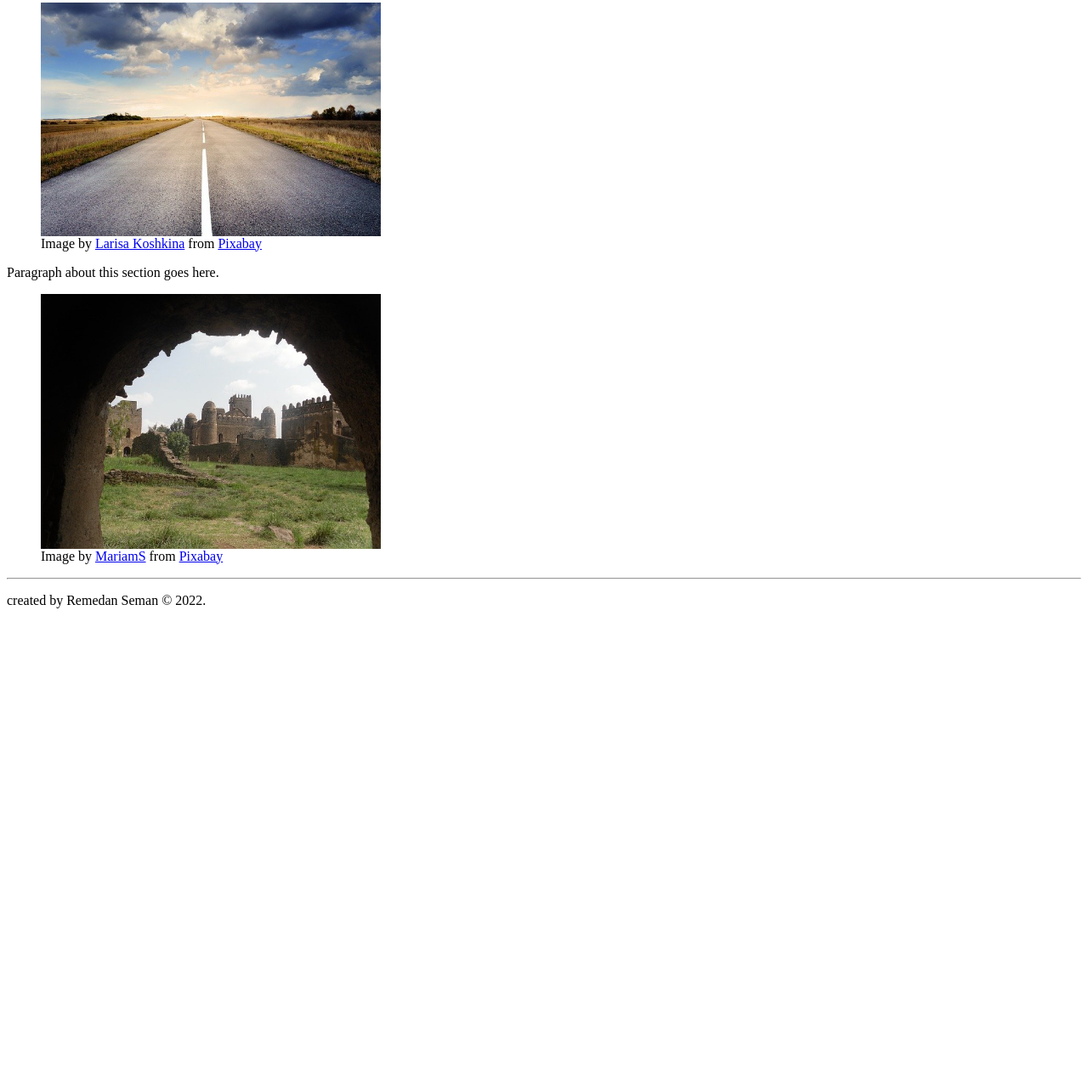
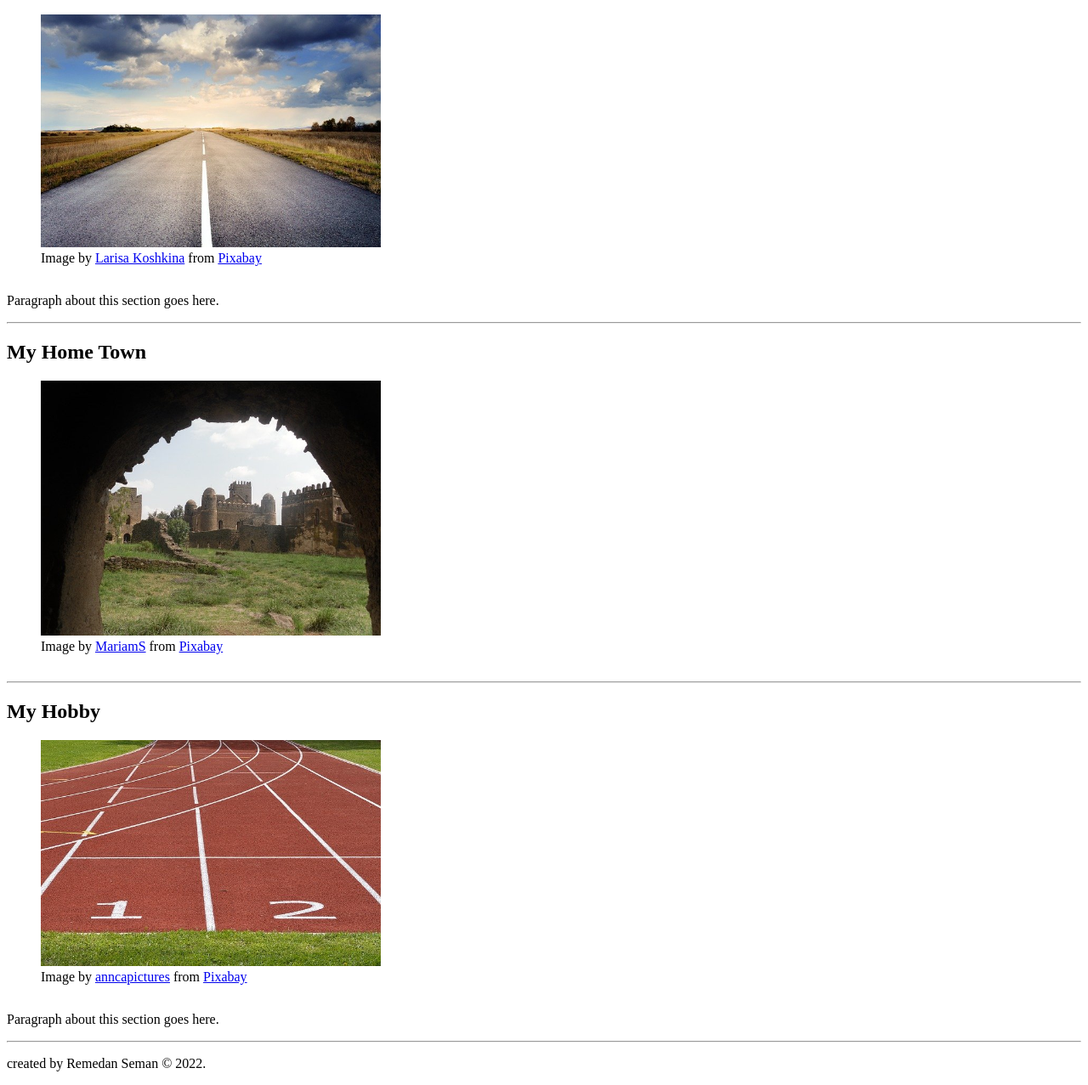
Before and after one commit to rrremedan/webpage-project, a plain HTML site: page index.html in a window 1280 px wide. Shown: the part 148-1425 px from the top of the page at 85% size. Before the commit the page ends 880 px from the top, so only its background shows below. Drawn offline with Linux system fonts and the light colour scheme.

Commit message:
adding somr hader

```diff
--- a/index.html
+++ b/index.html
@@ -1,10 +1,15 @@
-<!DOCTYPE
+<!DOCTYPE html>
 <html lang="en">
 <head>
     <meta charset="UTF-8">
     <meta http-equiv="X-UA-Compatible" content="IE=edge">
     <meta name="viewport" content="width=device-width, initial-scale=1.0">
     <title>Document</title>
+    <style>
+        figure {
+            margin-bottom: 2em;
+        }
+    </style>
 </head>
 <body>
     <header>
@@ -15,12 +20,15 @@
         your web page. OR attention - getter. </p>
     </header>
     <main>
-        <h2> Section Header goes here </h2>
+        <h2> welcome </h2>
         <figure>
             <img src="images/road-gb9f4dfacd_640.jpg" alt="picture of a rode" width="400">
             <figcaption>Image by <a href="https://pixabay.com/users/larisa-k-1107275/?utm_source=link-attribution&amp;utm_medium=referral&amp;utm_campaign=image&amp;utm_content=220058">Larisa Koshkina</a> from <a href="https://pixabay.com/?utm_source=link-attribution&amp;utm_medium=referral&amp;utm_campaign=image&amp;utm_content=220058">Pixabay</a></figcaption>
         </figure>
         <p> Paragraph about this section goes here. </p>
+        <hr>
+
+        <h2> My Home Town </h2>
         <figure>
             <img src="images/gonder-g234a4109c_640.jpg" alt="image gonder" width='400'>
             <figcaption>
@@ -28,6 +36,18 @@
             </figcaption>
         </figure>
 
+        <hr>
+
+        <h2>
+            My Hobby
+        </h2>
+        <figure>
+            <img src="images\tartan-track-g4e288226f_640.jpg" alt="my hobby" width='400'>
+            <figcaption>
+                 Image by <a href="https://pixabay.com/users/anncapictures-1564471/?utm_source=link-attribution&utm_medium=referral&utm_campaign=image&utm_content=2678544">anncapictures</a> from <a href="https://pixabay.com/?utm_source=link-attribution&amp;utm_medium=referral&amp;utm_campaign=image&amp;utm_content=253474">Pixabay</a>
+            </figcaption>
+        </figure>
+        <p>Paragraph about this section goes here.</p>
 
 
         <hr>
```
Also changed, not shown: images/tartan-track-g4e288226f_640.jpg (added).
